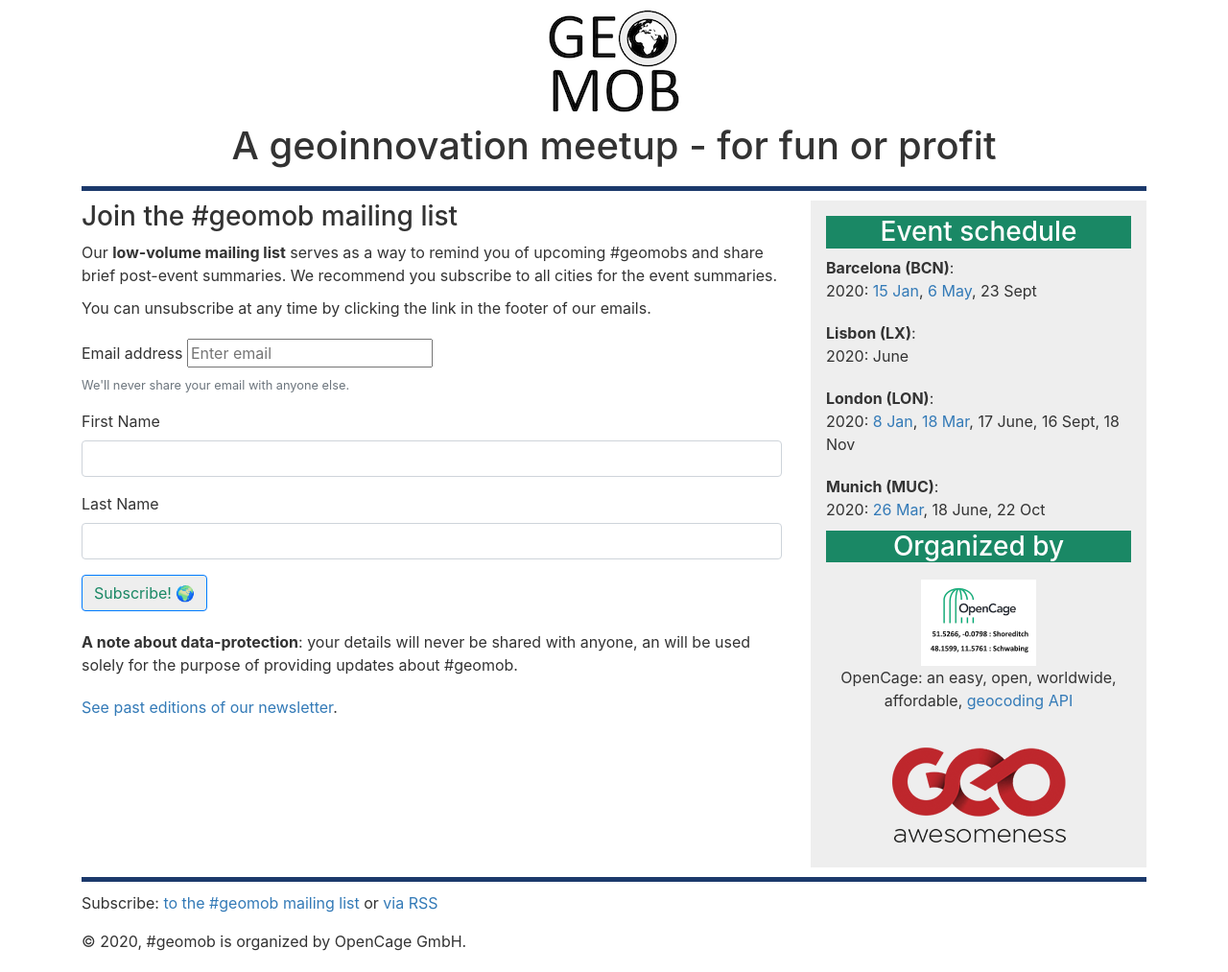
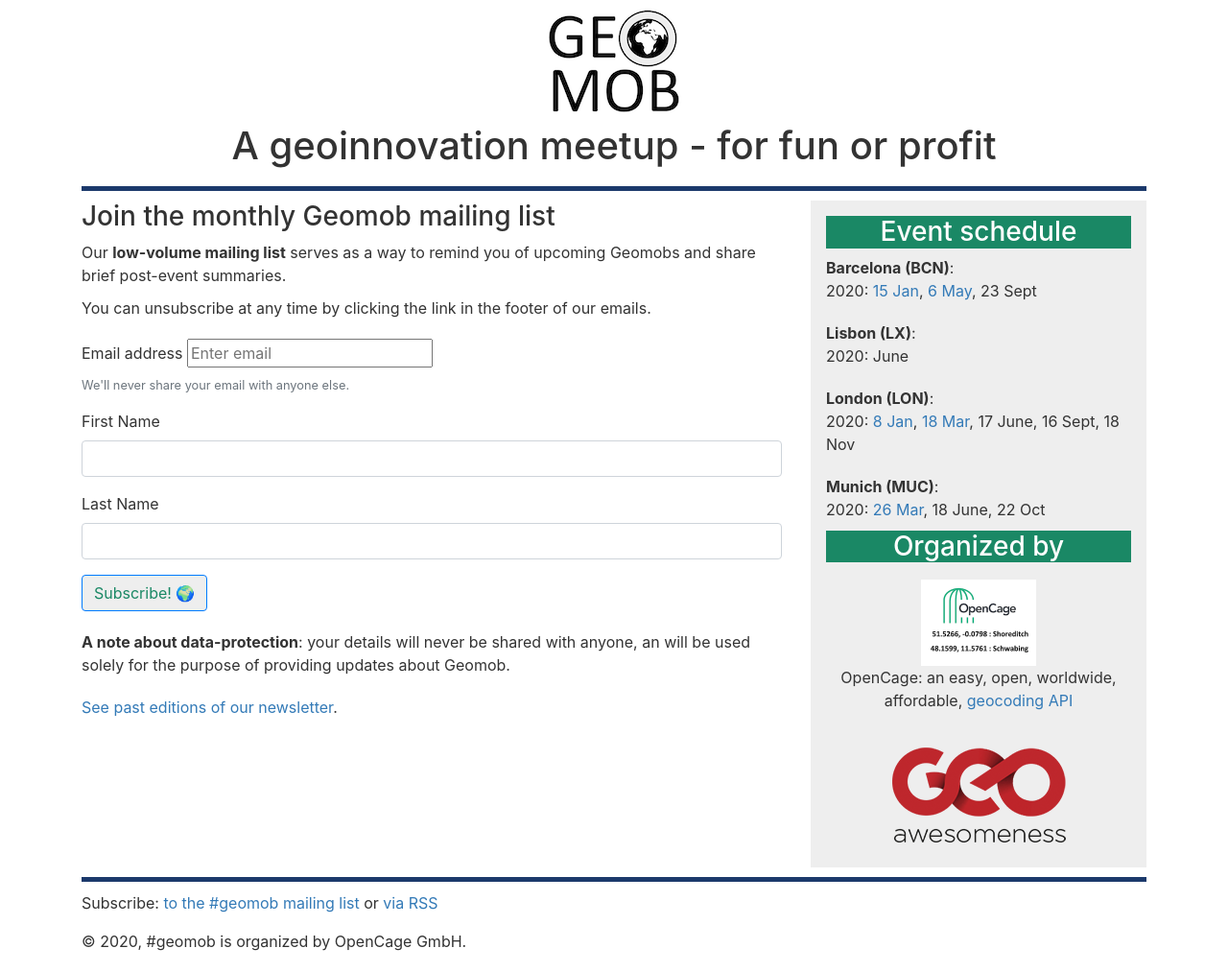
Before and after one commit to geomob/geomob-website, a Jekyll site: the page built from mailing-list.html, in a window 1280 px wide. Shown: the whole page at 96% size. Built offline with Jekyll 4.4.1, drawn with Linux system fonts in a browser that asks for light colours; comment, search, counter and statistics services are not loaded.

Commit message:
refresh wording

```diff
--- a/mailing-list.html
+++ b/mailing-list.html
@@ -3,10 +3,9 @@
 title: "Sign up for the #geomob mailing list"
 permalink: /mailing-list
 ---
-<h3>Join the #geomob mailing list</h3>
+<h3>Join the monthly Geomob mailing list</h3>
 
-Our <strong>low-volume mailing list</strong> serves as a way to remind you of upcoming #geomobs and share brief post-event summaries.
-We recommend you subscribe to all cities for the event summaries.
+Our <strong>low-volume mailing list</strong> serves as a way to remind you of upcoming Geomobs and share brief post-event summaries.
 
 <div class="p10">
   You can unsubscribe at any time by clicking the link in the footer of our emails.
@@ -38,8 +37,8 @@
 
 <div class="p20">
   <strong>A note about data-protection</strong>:
-  your details will never be shared with anyone, an will be used solely for the purpose of
-  providing updates about #geomob.
+  your details will never be shared with anyone, an will be used solely
+  for the purpose of providing updates about Geomob.
 </div>
 
 <div class="p20">
```
